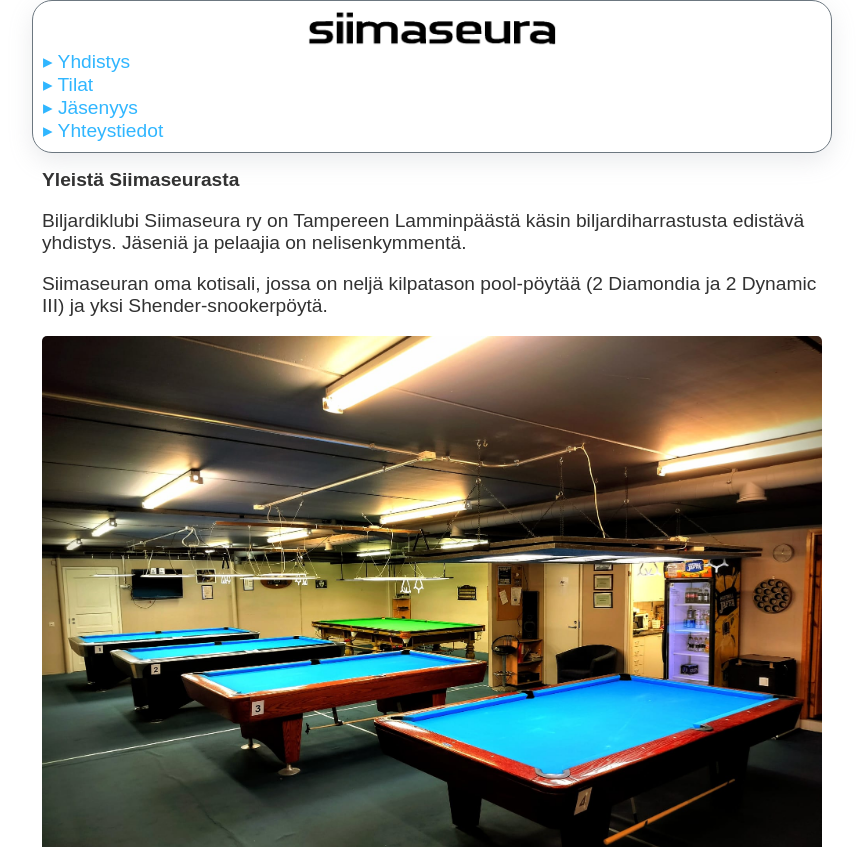
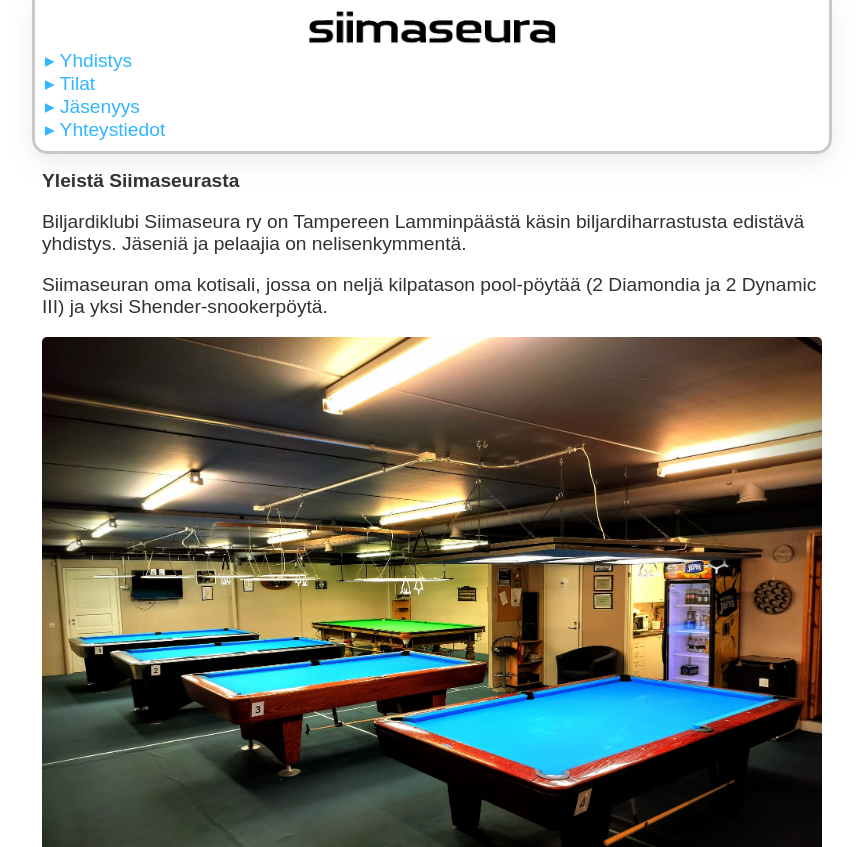
Before and after one commit to keinaju/siima, a website: page assets/index.html in a window 1280 px wide. Shown: the top 847 px of the page, without its empty margins (208-1071 px from the left). Drawn offline with Linux system fonts and the light colour scheme.

Commit message:
add styles

```diff
--- a/assets/styles.css
+++ b/assets/styles.css
@@ -2,6 +2,7 @@
   --tournament-blue: rgb(48, 182, 255);
   --shark-grey: rgb(108, 119, 128);
   --snooker-green: rgb(34, 139, 34);
+  --primary: rgb(50, 50, 50);
 }
 
 html {
@@ -11,7 +12,7 @@
 p,
 h2 {
   font-size: 1.2rem;
-  color: rgb(50, 50, 50);
+  color: var(--primary);
 }
 
 .navigation-button {
@@ -40,8 +41,12 @@
 }
 
 #navigation-bar {
-  border: 1px solid var(--shark-grey);
-  border-radius: 20px;
+  border-top: 0px;
+  border-left: 3px solid rgb(200, 200, 200);
+  border-right: 3px solid rgb(200, 200, 200);
+  border-bottom: 3px solid rgb(200, 200, 200);
+  border-bottom-left-radius: 15px;
+  border-bottom-right-radius: 15px;
   box-shadow: rgba(149, 157, 165, 0.2) 0px 8px 24px;
   margin: auto;
   overflow: hidden;
```
